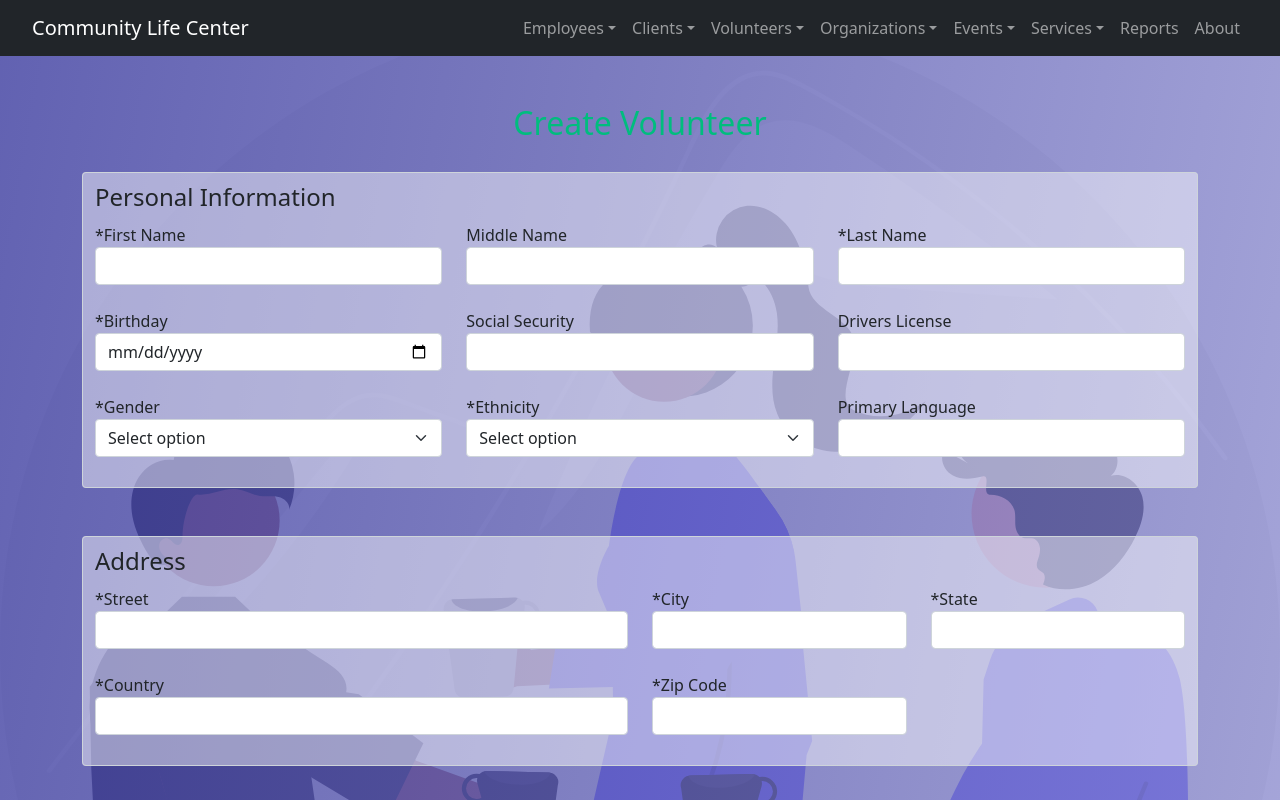
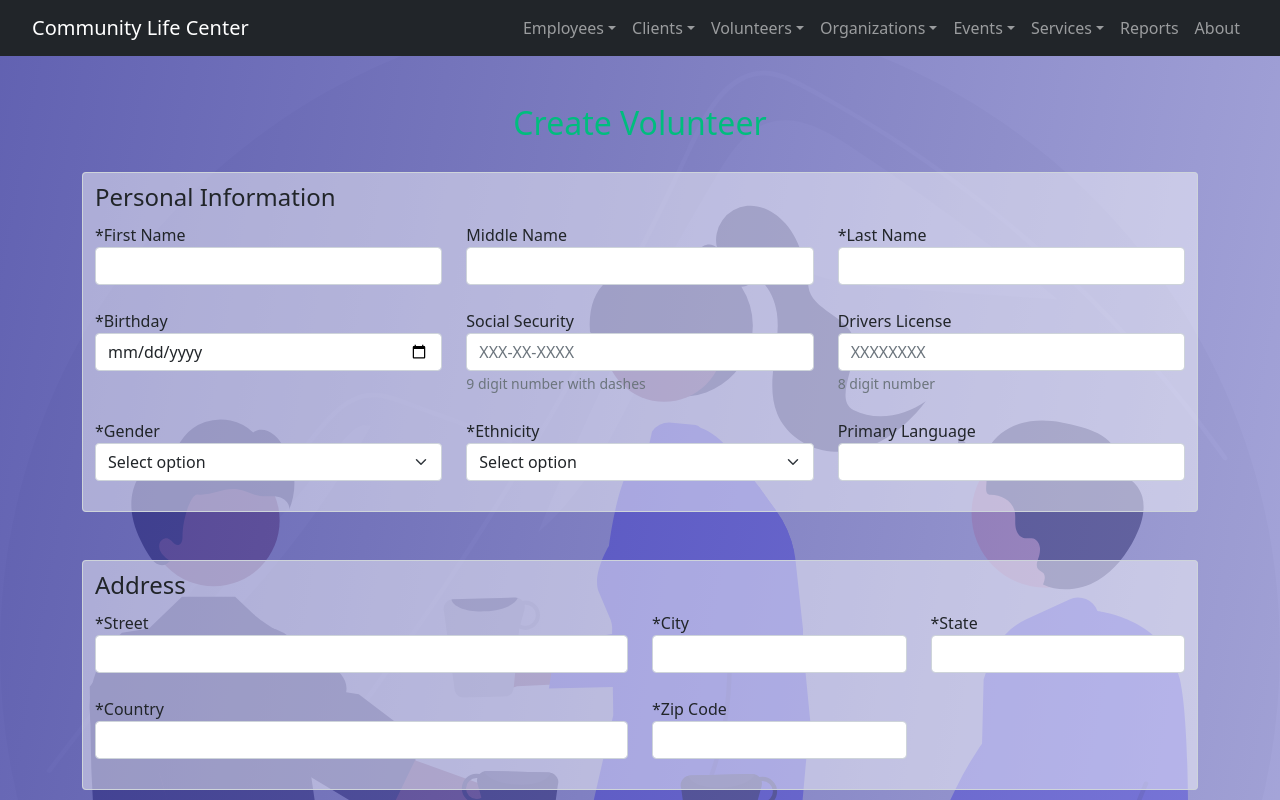
Before and after one commit to alexiscenriquez/CIS4339groupproject, a Vue app in the folder Frontend/: page /new-volunteers in a window 1280 px wide. Shown: the top 800 px of the page. Built offline with nearby package versions, Linux system fonts and the light colour scheme; what vue-chartkick would draw is missing.

Commit message:
added placeholder and format

```diff
--- a/Frontend/src/views/Employees/NewEmp.vue
+++ b/Frontend/src/views/Employees/NewEmp.vue
@@ -194,6 +194,9 @@
               v-model="employees.phone"
               placeholder="XXX-XXX-XXXX"
             />
+          <small id="phoneHelpBlock" class="form-text text-muted">
+              10 digit phone number should be entered with dashes
+            </small>
           </div>
           <div class="col-sm-6">
             <label for="home" class="form-label">Home Number</label>
--- a/Frontend/src/views/volunteers/NewVolunteer.vue
+++ b/Frontend/src/views/volunteers/NewVolunteer.vue
@@ -103,12 +103,18 @@
 
                     <div class="col-sm-4">
                         <label>Social Security</label>
-                        <input type="text" class="form-control" v-model="volunteers.ssn">
+                        <input type="text" class="form-control" placeholder="XXX-XX-XXXX" v-model="volunteers.ssn">
+                        <small id="phoneHelpBlock" class="form-text text-muted">
+                            9 digit number with dashes
+                        </small>
                     </div>
 
                     <div class="col-sm-4">
                         <label>Drivers License</label>
-                        <input type="text" class="form-control" v-model="volunteers.DL">
+                        <input type="text" class="form-control" placeholder="XXXXXXXX" v-model="volunteers.DL">
+                        <small id="phoneHelpBlock" class="form-text text-muted">
+                            8 digit number
+                        </small>
                     </div>
                 </div>
 
--- a/Frontend/src/views/volunteers/VolunteerEdit.vue
+++ b/Frontend/src/views/volunteers/VolunteerEdit.vue
@@ -26,12 +26,18 @@
 
                     <div class="col-sm-4">
                         <label>Social Security</label>
-                        <input type="text" class="form-control" v-model="volunteers.ssn">
+                        <input type="text" class="form-control" placeholder="XXX-XX-XXXX" v-model="volunteers.ssn">
+                        <small id="phoneHelpBlock" class="form-text text-muted">
+                            9 digit number with dashes
+                        </small>
                     </div>
 
                     <div class="col-sm-4">
                         <label>Drivers License</label>
-                        <input type="text" class="form-control" v-model="volunteers.DL">
+                        <input type="text" class="form-control" placeholder="XXXXXXXX" v-model="volunteers.DL">
+                        <small id="phoneHelpBlock" class="form-text text-muted">
+                            8 digit number
+                        </small>
                     </div>
                 </div>
                 <div class='row mb-4'>
```
